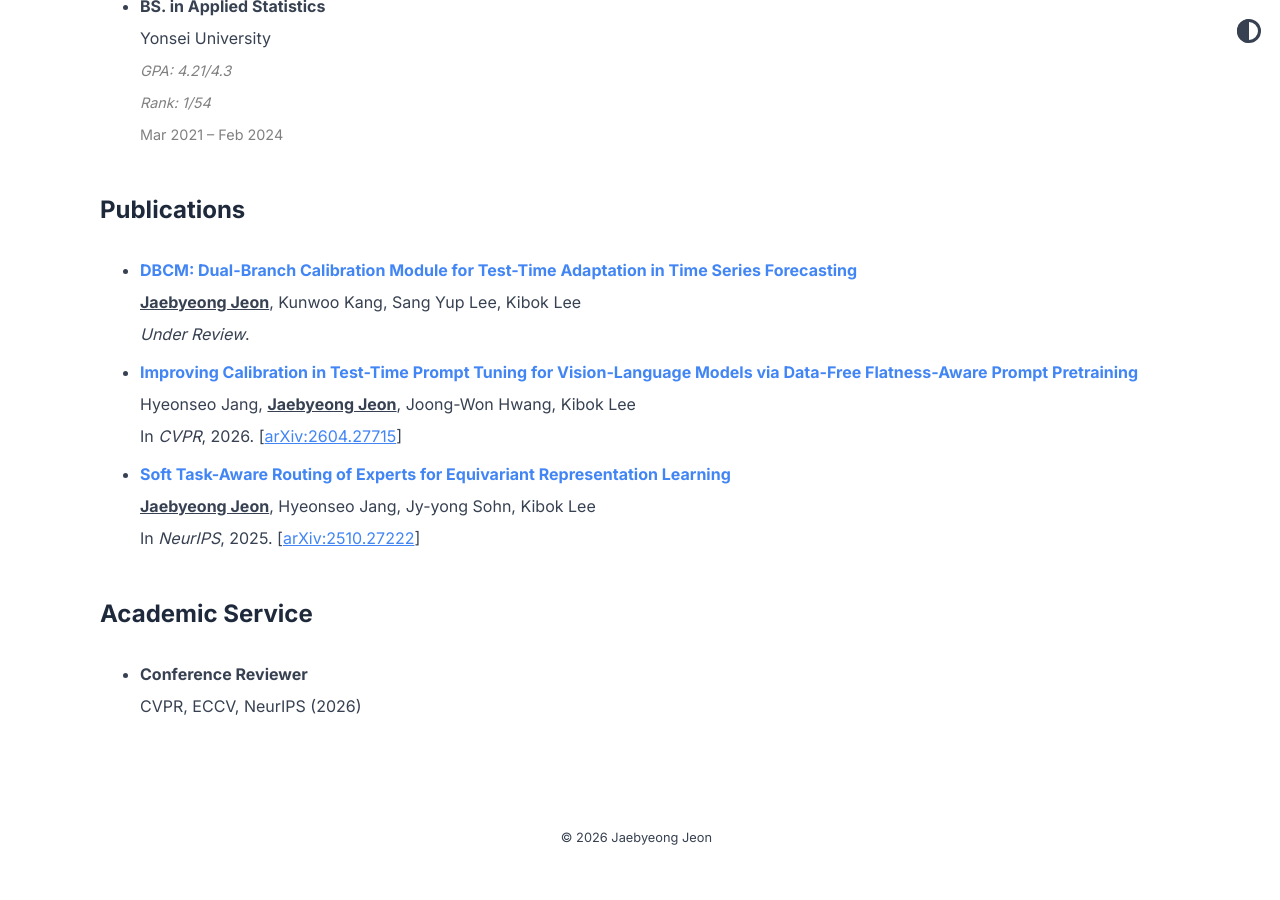
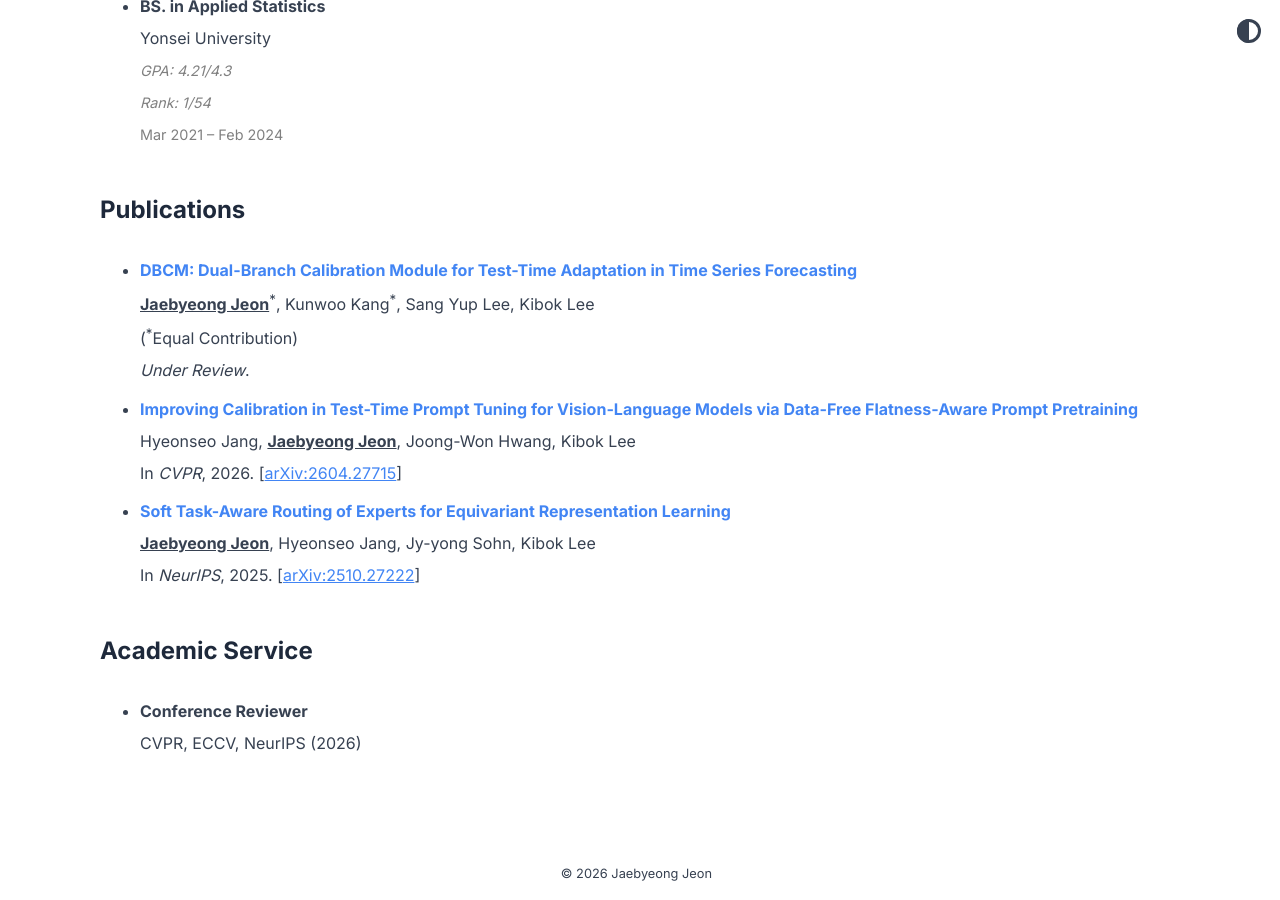
Before and after one commit to jaebyeong98/jaebyeong98.github.io, a Jekyll site: the page built from index.md, in a window 1280 px wide and 900 px high, scrolled down 790 px. Built offline with Jekyll 4.4.1, drawn with Linux system fonts in a browser that asks for light colours; before the commit the page ends 1653 px from its top, so only the background shows below that.

Commit message:
update the introduction & CV

```diff
--- a/_data/home.yml
+++ b/_data/home.yml
@@ -96,7 +96,8 @@ education:
 
 publications:
   - title: "<strong style='color: #4285f4;'>DBCM: Dual-Branch Calibration Module for Test-Time Adaptation in Time Series Forecasting</strong> <br>
-           <strong><u>Jaebyeong Jeon</u></strong>, Kunwoo Kang, Sang Yup Lee, Kibok Lee <br>
+           <strong><u>Jaebyeong Jeon</u></strong><sup>*</sup>, Kunwoo Kang<sup>*</sup>, Sang Yup Lee, Kibok Lee <br>
+           (<sup>*</sup>Equal Contribution)<br>
            <em>Under Review</em>."
     url: false
   - title: "<strong style='color: #4285f4;'>Improving Calibration in Test-Time Prompt Tuning for Vision-Language Models via Data-Free Flatness-Aware Prompt Pretraining</strong> <br>
```
Also changed, not shown: 2 other files.
